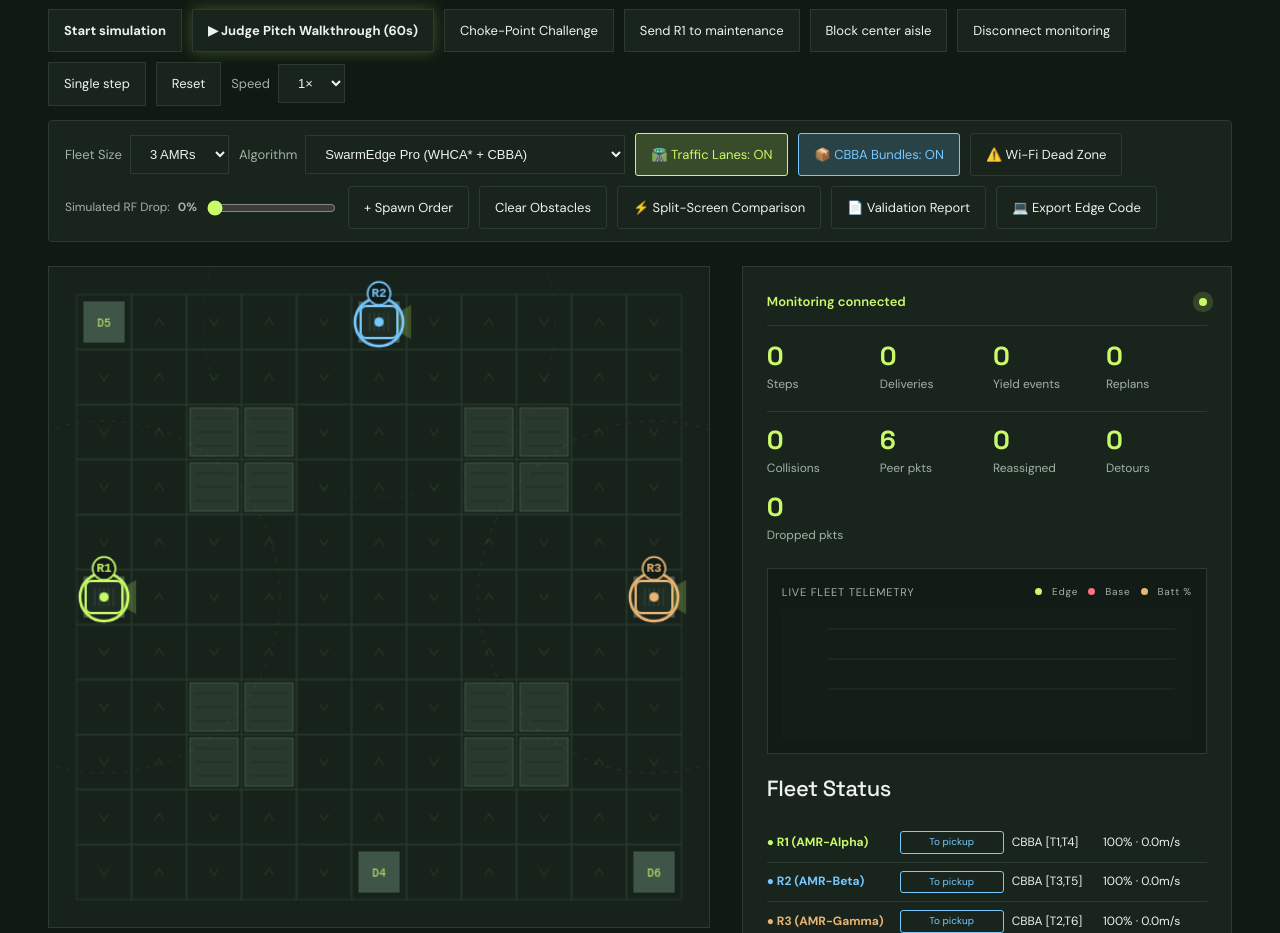
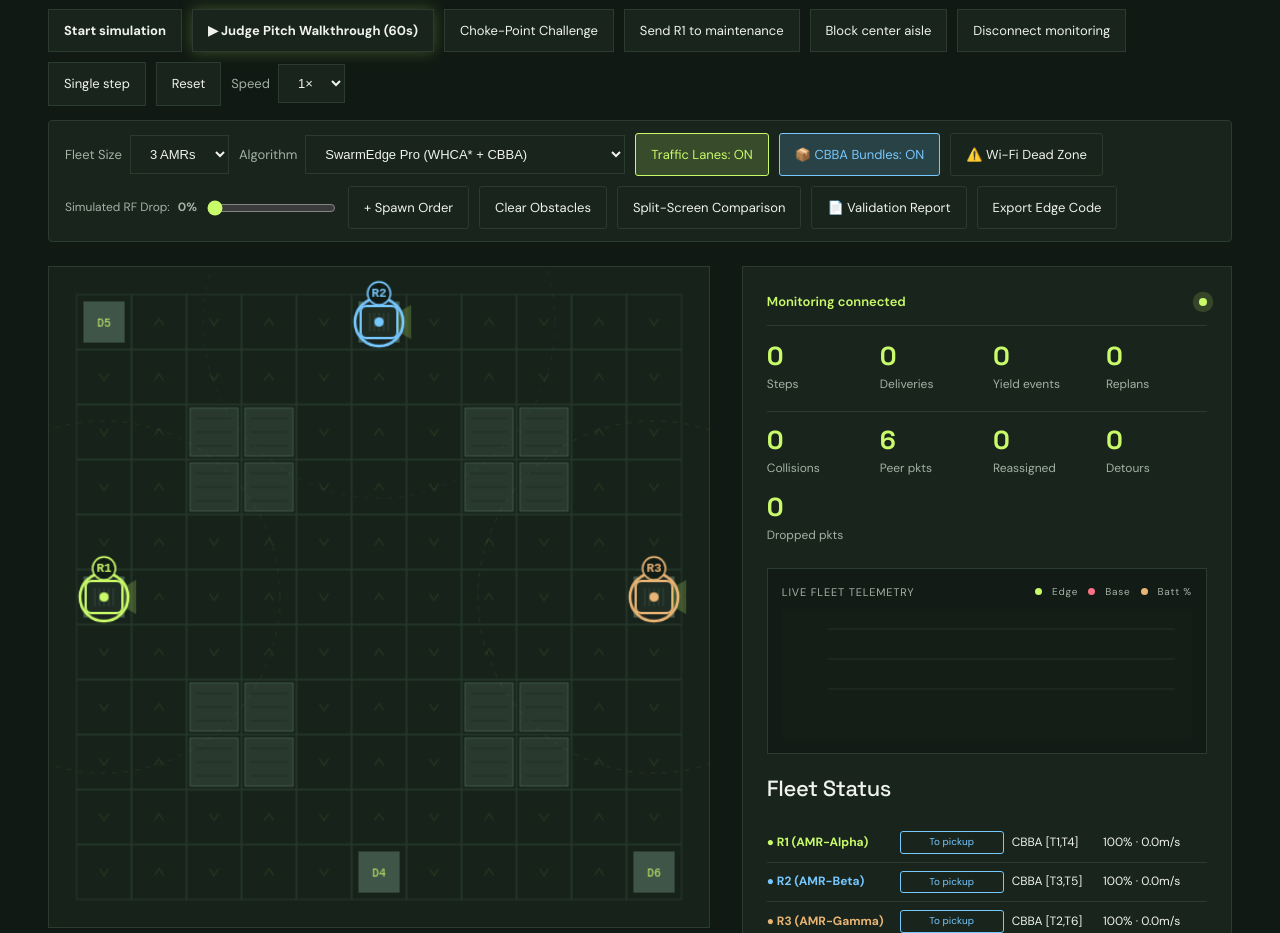
Before and after one commit to Gargeeeee7/SwarmEdge-Decentralize_Coordination_Fleet, a plain HTML site: page index.html in a window 1280 px wide. Shown: the part 1260-2193 px from the top of the page. Drawn offline with Linux system fonts and the light colour scheme; animation ran at ten frames a second.

Commit message:
Remove emojis before Traffic Lanes, Split-Screen Comparison, and Export Edge Code buttons

```diff
--- a/index.html
+++ b/index.html
@@ -147,7 +147,7 @@
           </select>
         </label>
 
-        <button id="lanes-toggle" class="chip-btn active" title="Feature D: Virtual Directional Traffic Lane Biasing">🛣️ Traffic Lanes: ON</button>
+        <button id="lanes-toggle" class="chip-btn active" title="Feature D: Virtual Directional Traffic Lane Biasing">Traffic Lanes: ON</button>
         <button id="cbba-toggle" class="chip-btn active" title="Feature C: Consensus-Based Bundle Algorithm">📦 CBBA Bundles: ON</button>
         <button id="deadzone-toggle" class="chip-btn">⚠️ Wi-Fi Dead Zone</button>
 
@@ -157,9 +157,9 @@
 
         <button id="spawn-order" class="chip-btn">+ Spawn Order</button>
         <button id="clear-obstacles" class="chip-btn">Clear Obstacles</button>
-        <button id="split-view-toggle" class="chip-btn chip-highlight">⚡ Split-Screen Comparison</button>
+        <button id="split-view-toggle" class="chip-btn chip-highlight">Split-Screen Comparison</button>
         <button id="export-report-btn" class="chip-btn">📄 Validation Report</button>
-        <button id="export-code-btn" class="chip-btn">💻 Export Edge Code</button>
+        <button id="export-code-btn" class="chip-btn">Export Edge Code</button>
       </div>
 
       <!-- Simulation Layout -->
--- a/simulation.js
+++ b/simulation.js
@@ -1084,7 +1084,7 @@ if (typeof document !== 'undefined') {
     const btn = document.querySelector('#lanes-toggle');
     if (btn) {
       btn.classList.toggle('active', sim.trafficLanes);
-      btn.textContent = sim.trafficLanes ? '🛣️ Traffic Lanes: ON' : '🛣️ Traffic Lanes: OFF';
+      btn.textContent = sim.trafficLanes ? 'Traffic Lanes: ON' : 'Traffic Lanes: OFF';
     }
     sim.log(sim.trafficLanes ? 'Virtual Directional Traffic Lanes enabled.' : 'Free-grid navigation (Lanes OFF).');
     updateUI();
@@ -1135,7 +1135,7 @@ if (typeof document !== 'undefined') {
 
     if (singleContainer) singleContainer.hidden = splitMode;
     if (splitContainer) splitContainer.hidden = !splitMode;
-    if (btn) btn.textContent = splitMode ? 'Exit Split-Screen' : '⚡ Split-Screen Comparison';
+    if (btn) btn.textContent = splitMode ? 'Exit Split-Screen' : 'Split-Screen Comparison';
     updateUI();
   });
 
```
